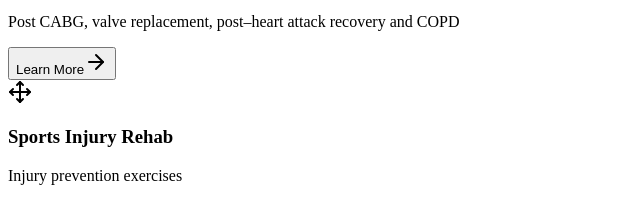
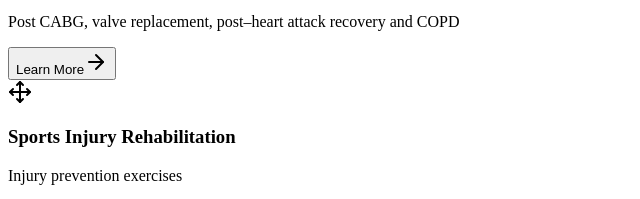
Before and after one commit to Rakesh-ai-ds/raja_health_care_clinic, a React (Vite) app in the folder client/: page / in a window 1280 px wide. Shown: the part 3100-3299 px from the top of the page, without its empty margins (0-640 px from the left). Built offline with nearby package versions, Linux system fonts and the light colour scheme; a web font is replaced by a local one.

Commit message:
Change Sports Injury Rehab to Sports Injury Rehabilitation

```diff
--- a/client/src/components/Footer.tsx
+++ b/client/src/components/Footer.tsx
@@ -18,7 +18,7 @@ export function Footer() {
     "Orthopedic Physiotherapy",
     "Neurological Physiotherapy",
     "Cardio pulmonary rehabilitation",
-    "Sports Injury Rehab",
+    "Sports Injury Rehabilitation",
     "Women's Health",
     "Pain Management",
   ];
--- a/client/src/pages/Home.tsx
+++ b/client/src/pages/Home.tsx
@@ -52,7 +52,7 @@ export default function Home() {
       id: "cardiac"
     },
     {
-      title: "Sports Injury Rehab",
+      title: "Sports Injury Rehabilitation",
       description: "Injury prevention exercises",
       icon: Move,
       id: "sports"
--- a/client/src/pages/Services.tsx
+++ b/client/src/pages/Services.tsx
@@ -66,7 +66,7 @@ export default function Services() {
     },
     {
       icon: Move,
-      title: "Sports Injury Rehab",
+      title: "Sports Injury Rehabilitation",
       description: "Advanced recovery programs for athletes to ensure safe return to performance.",
       points: [
         "Throwing Injuries (Shoulder & Elbow)",
```
